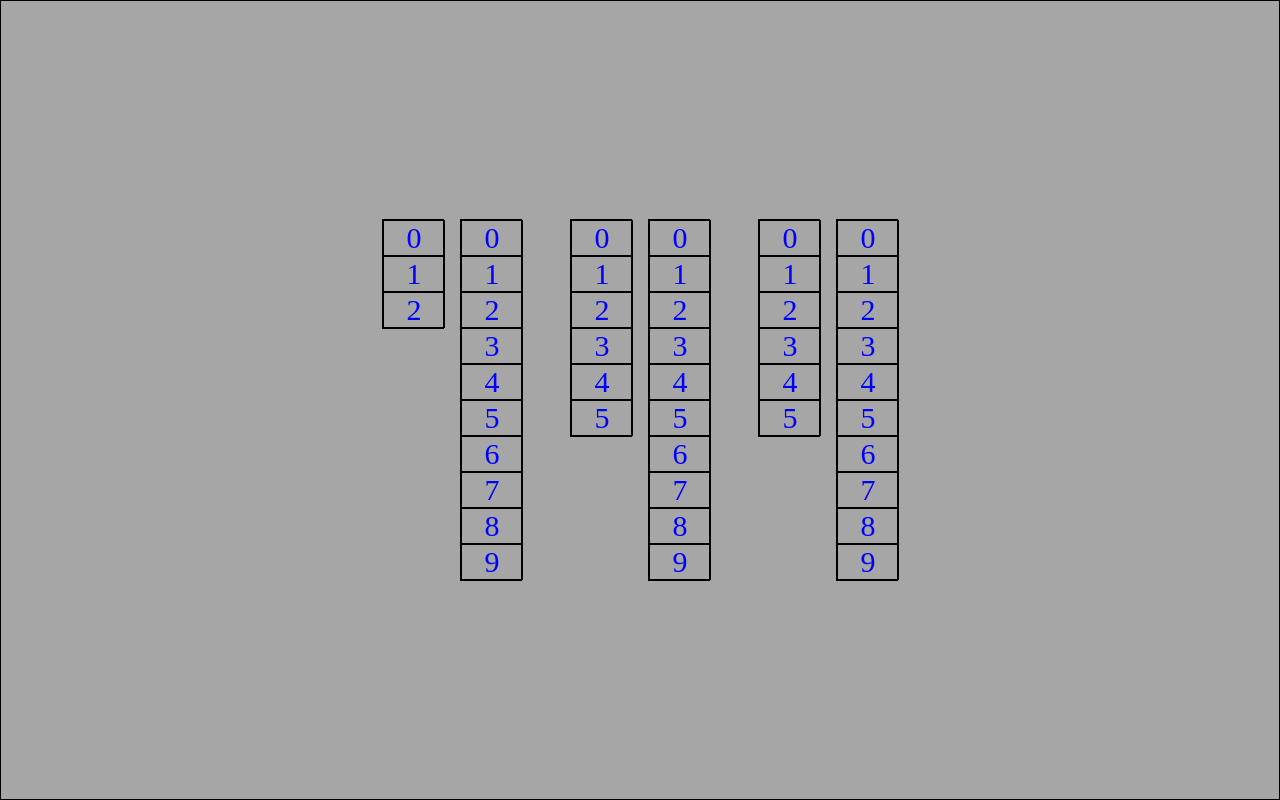
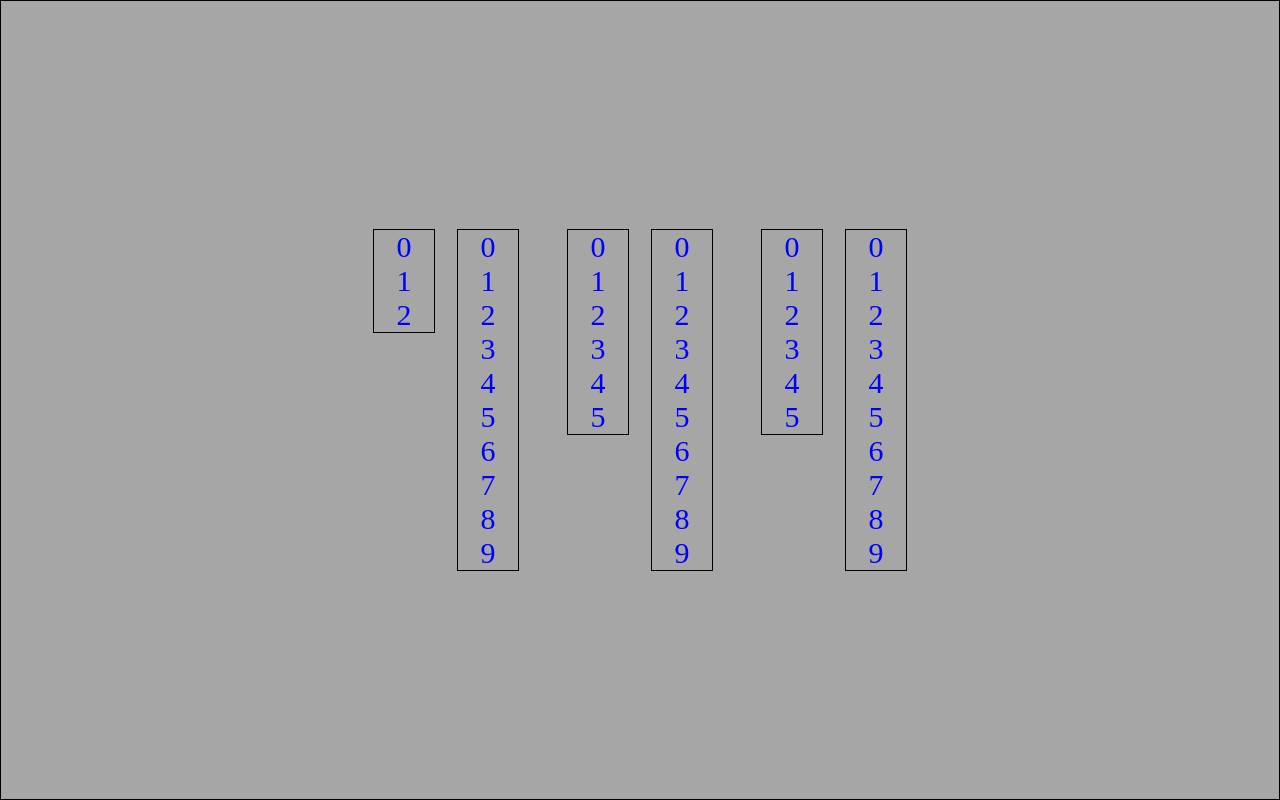
Before and after one commit to JSK321/clock, a React (Create React App) app: page / in a window 1280 px wide. Built offline with nearby package versions, Linux system fonts and the light colour scheme.

Commit message:
added empty divs to equalize all div sizes

```diff
--- a/src/components/Hours/index.js
+++ b/src/components/Hours/index.js
@@ -1,5 +1,5 @@
 import React from 'react'
-import { Container, Box } from '@material-ui/core'
+import { Box } from '@material-ui/core'
 
 import { makeStyles } from '@material-ui/core/styles';
 
@@ -8,7 +8,8 @@ const useStyles = makeStyles((theme) => ({
         width: 60,
         // height:"50
         color: "blue",
-        border: 'solid 1px black',
+        // border: 'solid 1px black',
+        // transform:'translateY(-10%)'
     },
     hoursBoxTwo: {
         width: 60,
@@ -21,7 +22,13 @@ const useStyles = makeStyles((theme) => ({
         display: "flex",
         width: '100%',
         justifyContent: 'center',
-        border: '1px solid black'
+    },
+    hiddenDigits: {
+        visibility: "hidden",
+        fontSize: 30,
+        display: "flex",
+        width: '100%',
+        justifyContent: 'center',
     }
 }))
 
@@ -32,18 +39,59 @@ export default function Hours() {
         <>
             <div>
                 <Box className={classes.hoursBoxOne}>
-                    <div className={classes.timeDigits}>
+                    <div
+                        className={classes.timeDigits}
+                        style={{
+                            borderTop: "1px solid black",
+                            borderRight: "1px solid black",
+                            borderLeft: "1px solid black",
+                        }}
+                    >
                         0
                     </div>
-                    <div className={classes.timeDigits}>
+                    <div
+                        className={classes.timeDigits}
+                        style={{
+                            borderRight: "1px solid black",
+                            borderLeft: "1px solid black",
+                        }}
+                    >
                         1
                     </div>
-                    <div className={classes.timeDigits}>
+                    <div
+                        className={classes.timeDigits}
+                        style={{
+                            borderBottom: "1px solid black",
+                            borderRight: "1px solid black",
+                            borderLeft: "1px solid black",
+                        }}
+                    >
                         2
+                    </div>
+                    <div className={classes.hiddenDigits}>
+                        3
+                    </div>
+                    <div className={classes.hiddenDigits}>
+                        4
+                    </div>
+                    <div className={classes.hiddenDigits}>
+                        5
+                    </div>
+                    <div className={classes.hiddenDigits}>
+                        6
+                    </div>
+                    <div className={classes.hiddenDigits}>
+                        7
+                    </div>
+                    <div className={classes.hiddenDigits}>
+                        8
+                    </div>
+                    <div className={classes.hiddenDigits}>
+                        9
                     </div>
                 </Box>
             </div>
-            <div style={{marginRight: '3rem', marginLeft:"1rem"}}>
+            <div style={{ marginRight: '3rem', marginLeft: "1.5rem" }}>
                 <Box className={classes.hoursBoxTwo}>
                     <div className={classes.timeDigits}>
                         0
--- a/src/components/Minutes/index.js
+++ b/src/components/Minutes/index.js
@@ -4,31 +4,32 @@ import { Box } from '@material-ui/core'
 import { makeStyles } from '@material-ui/core/styles';
 
 const useStyles = makeStyles((theme) => ({
-    container: {
-        border: 'solid 1px black',
-        height: '100vh',
-        display: 'flex',
-        justifyContent: "space-evenly",
-        flexWrap: 'wrap'
-    },
     minutesBoxOne: {
         width: 60,
         // height:"50
         color: "blue",
-        border: 'solid 1px black',
+        // border: 'solid 1px black',
+        // transform:'translateY(-10%)'
     },
     minutesBoxTwo: {
         width: 60,
         // height:"50
         color: "blue",
         border: 'solid 1px black',
+        // transform:'translateY(-90%)'
     },
     timeDigits: {
         fontSize: 30,
         display: "flex",
         width: '100%',
         justifyContent: 'center',
-        border: '1px solid black'
+    },
+    hiddenDigits: {
+        visibility: "hidden",
+        fontSize: 30,
+        display: "flex",
+        width: '100%',
+        justifyContent: 'center',
     }
 }))
 
@@ -38,27 +39,77 @@ export default function Minutes() {
         <>
             <div>
                 <Box className={classes.minutesBoxOne}>
-                    <div className={classes.timeDigits}>
+                    <div
+                        className={classes.timeDigits}
+                        style={{
+                            borderTop: "1px solid black",
+                            borderRight: "1px solid black",
+                            borderLeft: "1px solid black",
+                        }}
+                    >
                         0
                     </div>
-                    <div className={classes.timeDigits}>
+                    <div
+                        className={classes.timeDigits}
+                        style={{
+                            borderRight: "1px solid black",
+                            borderLeft: "1px solid black",
+                        }}
+                    >
                         1
                     </div>
-                    <div className={classes.timeDigits}>
+                    <div
+                        className={classes.timeDigits}
+                        style={{
+                            borderRight: "1px solid black",
+                            borderLeft: "1px solid black",
+                        }}
+                    >
                         2
                     </div>
-                    <div className={classes.timeDigits}>
+                    <div
+                        className={classes.timeDigits}
+                        style={{
+                            borderRight: "1px solid black",
+                            borderLeft: "1px solid black",
+                        }}
+                    >
                         3
                     </div>
-                    <div className={classes.timeDigits}>
+                    <div
+                        className={classes.timeDigits}
+                        style={{
+                            borderRight: "1px solid black",
+                            borderLeft: "1px solid black",
+                        }}
+                    >
                         4
                     </div>
-                    <div className={classes.timeDigits}>
+                    <div
+                        className={classes.timeDigits}
+                        style={{
+                            borderBottom: "1px solid black",
+                            borderRight: "1px solid black",
+                            borderLeft: "1px solid black",
+                        }}
+                    >
                         5
+                    </div>
+                    <div className={classes.hiddenDigits}>
+                        6
+                    </div>
+                    <div className={classes.hiddenDigits}>
+                        7
+                    </div>
+                    <div className={classes.hiddenDigits}>
+                        8
+                    </div>
+                    <div className={classes.hiddenDigits}>
+                        9
                     </div>
                 </Box>
             </div>
-            <div style={{ marginRight: '3rem', marginLeft: "1rem" }}>
+            <div style={{ marginRight: '3rem', marginLeft: "1.5rem" }}>
                 <Box className={classes.minutesBoxTwo}>
                     <div className={classes.timeDigits}>
                         0
--- a/src/components/Seconds/index.js
+++ b/src/components/Seconds/index.js
@@ -1,5 +1,5 @@
 import React from 'react'
-import { Container, Box } from '@material-ui/core'
+import { Box } from '@material-ui/core'
 
 import { makeStyles } from '@material-ui/core/styles';
 
@@ -8,7 +8,8 @@ const useStyles = makeStyles((theme) => ({
         width: 60,
         // height:"50
         color: "blue",
-        border: 'solid 1px black',
+        // border: 'solid 1px black',
+        // transform: "translateY(-10%)"
     },
     secondsBoxTwo: {
         width: 60,
@@ -21,7 +22,13 @@ const useStyles = makeStyles((theme) => ({
         display: "flex",
         width: '100%',
         justifyContent: 'center',
-        border: '1px solid black'
+    },
+    hiddenDigits: {
+        visibility: "hidden",
+        fontSize: 30,
+        display: "flex",
+        width: '100%',
+        justifyContent: 'center',
     }
 }))
 
@@ -32,28 +39,78 @@ export default function Seconds() {
         <>
             <div>
                 <Box className={classes.secondsBoxOne}>
-                    <div className={classes.timeDigits}>
+                    <div
+                        className={classes.timeDigits}
+                        style={{
+                            borderTop: "1px solid black",
+                            borderRight: "1px solid black",
+                            borderLeft: "1px solid black",
+                        }}
+                    >
                         0
                     </div>
-                    <div className={classes.timeDigits}>
+                    <div
+                        className={classes.timeDigits}
+                        style={{
+                            borderRight: "1px solid black",
+                            borderLeft: "1px solid black",
+                        }}
+                    >
                         1
                     </div>
-                    <div className={classes.timeDigits}>
+                    <div
+                        className={classes.timeDigits}
+                        style={{
+                            borderRight: "1px solid black",
+                            borderLeft: "1px solid black",
+                        }}
+                    >
                         2
                     </div>
-                    <div className={classes.timeDigits}>
+                    <div
+                        className={classes.timeDigits}
+                        style={{
+                            borderRight: "1px solid black",
+                            borderLeft: "1px solid black",
+                        }}
+                    >
                         3
                     </div>
-                    <div className={classes.timeDigits}>
+                    <div
+                        className={classes.timeDigits}
+                        style={{
+                            borderRight: "1px solid black",
+                            borderLeft: "1px solid black",
+                        }}
+                    >
                         4
                     </div>
-                    <div className={classes.timeDigits}>
+                    <div
+                        className={classes.timeDigits}
+                        style={{
+                            borderBottom: "1px solid black",
+                            borderRight: "1px solid black",
+                            borderLeft: "1px solid black",
+                        }}
+                    >
                         5
+                    </div>
+                    <div className={classes.hiddenDigits}>
+                        6
+                    </div>
+                    <div className={classes.hiddenDigits}>
+                        7
+                    </div>
+                    <div className={classes.hiddenDigits}>
+                        8
+                    </div>
+                    <div className={classes.hiddenDigits}>
+                        9
                     </div>
                 </Box>
             </div>
-            <div style={{marginLeft: "1rem" }}>
-                <Box className={classes.secondsBoxTwo}>
+            <div style={{ marginLeft: "1.5rem" }}>
+                <Box className={classes.secondsBoxTwo} id="secDigitOne">
                     <div className={classes.timeDigits}>
                         0
                     </div>
--- a/src/pages/MainPage/index.js
+++ b/src/pages/MainPage/index.js
@@ -1,4 +1,4 @@
-import React from 'react'
+import React, { useState, useEffect } from 'react'
 import { Container } from '@material-ui/core'
 import { makeStyles } from '@material-ui/core/styles';
 
@@ -13,7 +13,8 @@ const useStyles = makeStyles((theme) => ({
         height: '100vh',
         display: 'flex',
         justifyContent: "center",
-        alignItems: 'flex-start',
+        // alignItems: 'center',
+        // alignContent: 'flex-end',
         alignContent: 'center',
         flexWrap: 'wrap',
     },
@@ -21,6 +22,22 @@ const useStyles = makeStyles((theme) => ({
 
 export default function MainPage() {
     const classes = useStyles()
+
+    const [secTimer, setSecTimer] = useState(0)
+    const secDigOne = document.getElementById("secDigitOne")
+
+    useEffect(() => {
+        // console.log(secTimer)
+        const timer = setInterval(() => {
+            // setSecTimer((prevTime) => (prevTime <= 9 ? prevTime + 1: prevTime))
+            // if(secTimer < 9) {
+            //     setSecTimer(secTimer + 1)
+            // }
+            // else if(secTimer == 9) {
+            //     clearInterval(timer)
+            // }
+        }, 1000)
+    }, [])
 
     return (
         <Container className={classes.container}>
```
